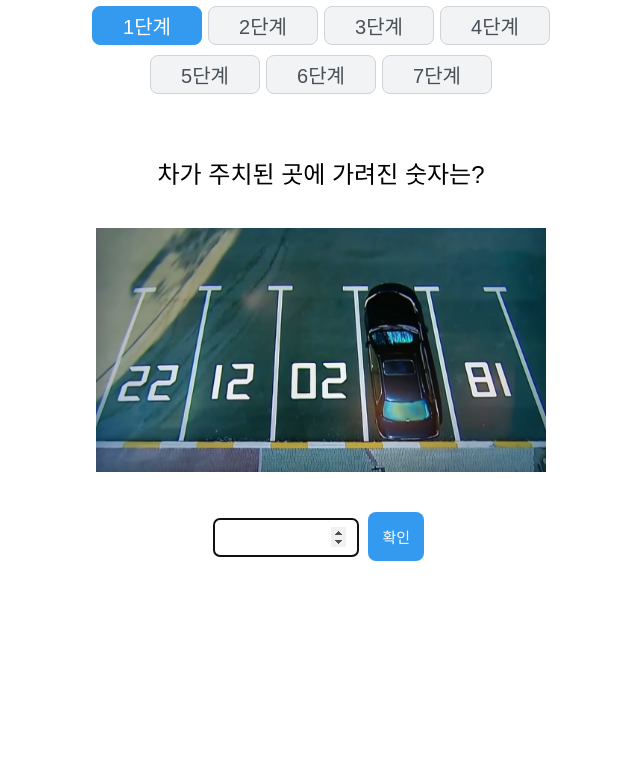
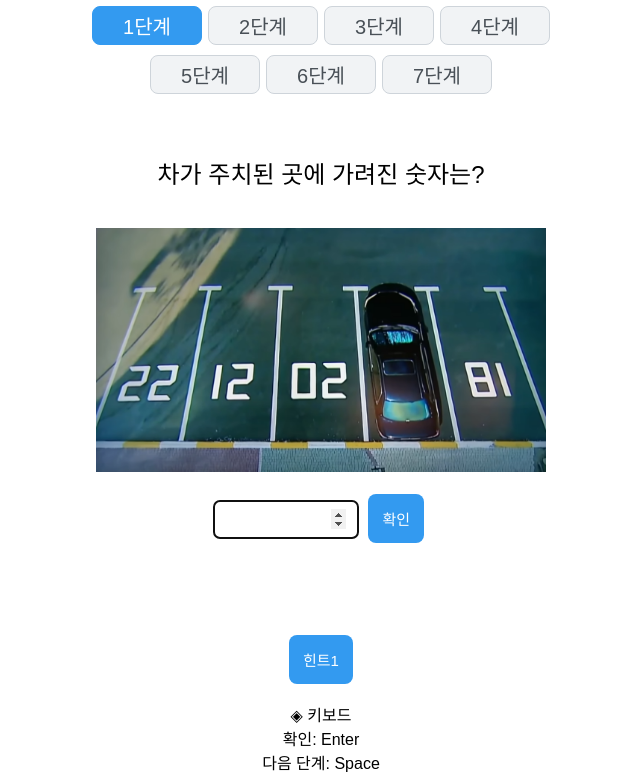
Before and after one commit to hangshik/EscapeRoom, a plain HTML site: page CrazyHouse/index.html in a window 1280 px wide. Shown: the part 79-861 px from the top of the page, without its empty margins (319-959 px from the left). Before the commit the page ends 800 px from the top, so only its background shows below. Drawn offline with nearby package versions, Linux system fonts and the light colour scheme.

Commit message:
Add files via upload

```diff
--- a/CrazyHouse/index.html
+++ b/CrazyHouse/index.html
@@ -32,16 +32,21 @@
 </head>
 <body>
     <div id="header"></div>
-    <div id="puzzle"></div>
+    <div id="puzzle"></div><br>
+    <div style="text-align:center;">
+      ◈ 키보드<br>
+      확인: Enter<br>
+      다음 단계: Space
+    </div>
 
     <script>
       document.addEventListener('contextmenu', e => e.preventDefault());
 
       const puzzleData = [
-        { stage: 1, image: "p1.png", text: "차가 주치된 곳에 가려진 숫자는?", answer: "61", inputType: "number", hints: [] },
-        { stage: 2, image: "p2.png", text: "숫자를 입력하세요.", answer: "6906", inputType: "number", hints: [] },
+        { stage: 1, image: "p1.png", text: "차가 주치된 곳에 가려진 숫자는?", answer: "61", inputType: "number", hints: [{type: 'text', content: '거꾸로'}] },
+        { stage: 2, image: "p2.png", text: "숫자를 입력하세요.", answer: "6906", inputType: "number", hints: [{type: 'text', content: '시계'}] },
         { stage: 3, image: "p4.png", text: "숫자를 입력하세요.",  answer: ["5119658", "5773652"], inputType: "number", hints: [{type: 'text', content: '키패드'}] },
-        { stage: 4, image: "p3.png", text: "숫자를 입력하세요.", answer: "2056", inputType: "number", hints: [{type: 'text', content: '디지털 숫자'}] },
+        { stage: 4, image: "p3.png", text: "숫자를 입력하세요.", answer: "2056", inputType: "number", hints: [{type: 'text', content: '디지털 숫자'},{type: 'text', content: '순서'}] },
         { stage: 5, image: "p5.png", text: "벽에 걸려있는 시계는 고장이 나 멈춰있다. 숫자가 적혀 있지 않고, 똑바로 걸려 있는 것이 아니다. 시침과 분침 사이의 각도는 105도일 때 시계는 현재 몇 시 몇 분에 멈춰있는 것인지 쓰시오.(세자리 숫자를 입력하세요.)", answer: ["230","930"], inputType: "number", hints: [{type: 'text', content: '시계 전체는 360도, 각 숫자 사이의 각도는 30도'}] },
         { stage: 6, image: "p6.png", text: "숫자를 입력하세요.", answer: "2118", inputType: "number", hints: [{type: 'text', content: '영어'}, {type: 'text', content: '대칭'}] },
         { stage: 7, image: "p7.png", text: "정답을 입력하시오.", answer: ["ESCAPE","Escape","escape"], inputType: "text", hints: [{type: 'text', content: '다른 눈높이'},{type: 'text', content: '영어'}] }
@@ -116,7 +121,7 @@
         // text 먼저, image 나중
         let contentHTML = '';
         if (puzzle.text) contentHTML += `<div class="quiz">${puzzle.text}</div><br>`;
-        if (puzzle.image) contentHTML += `<img src="${puzzle.image}" width="450px"><br><br>`;
+        if (puzzle.image) contentHTML += `<img src="${puzzle.image}" width="450px"><br>`;
 
         let hintButtonsHTML = '';
         let hintDivsHTML = '';
```
